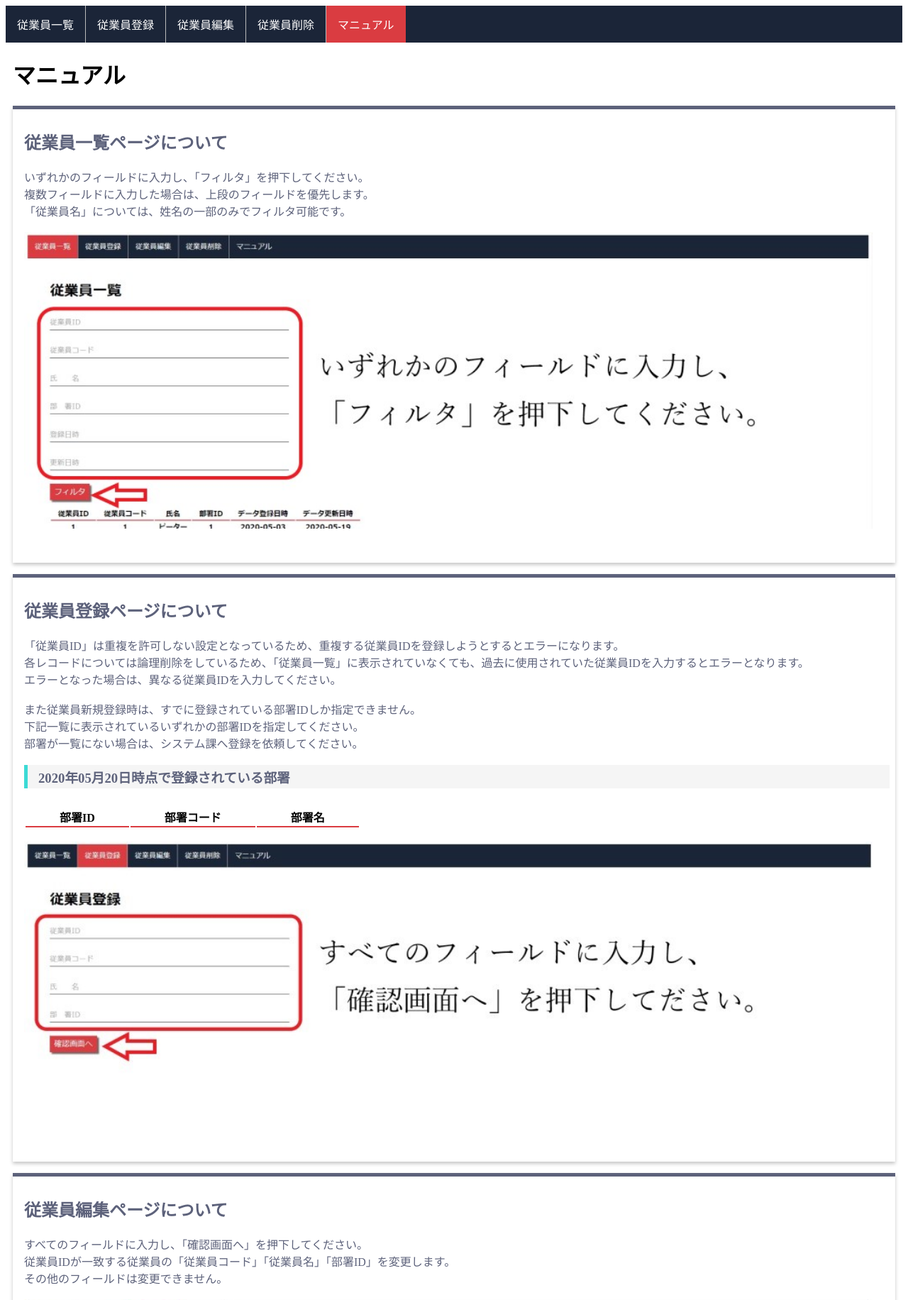
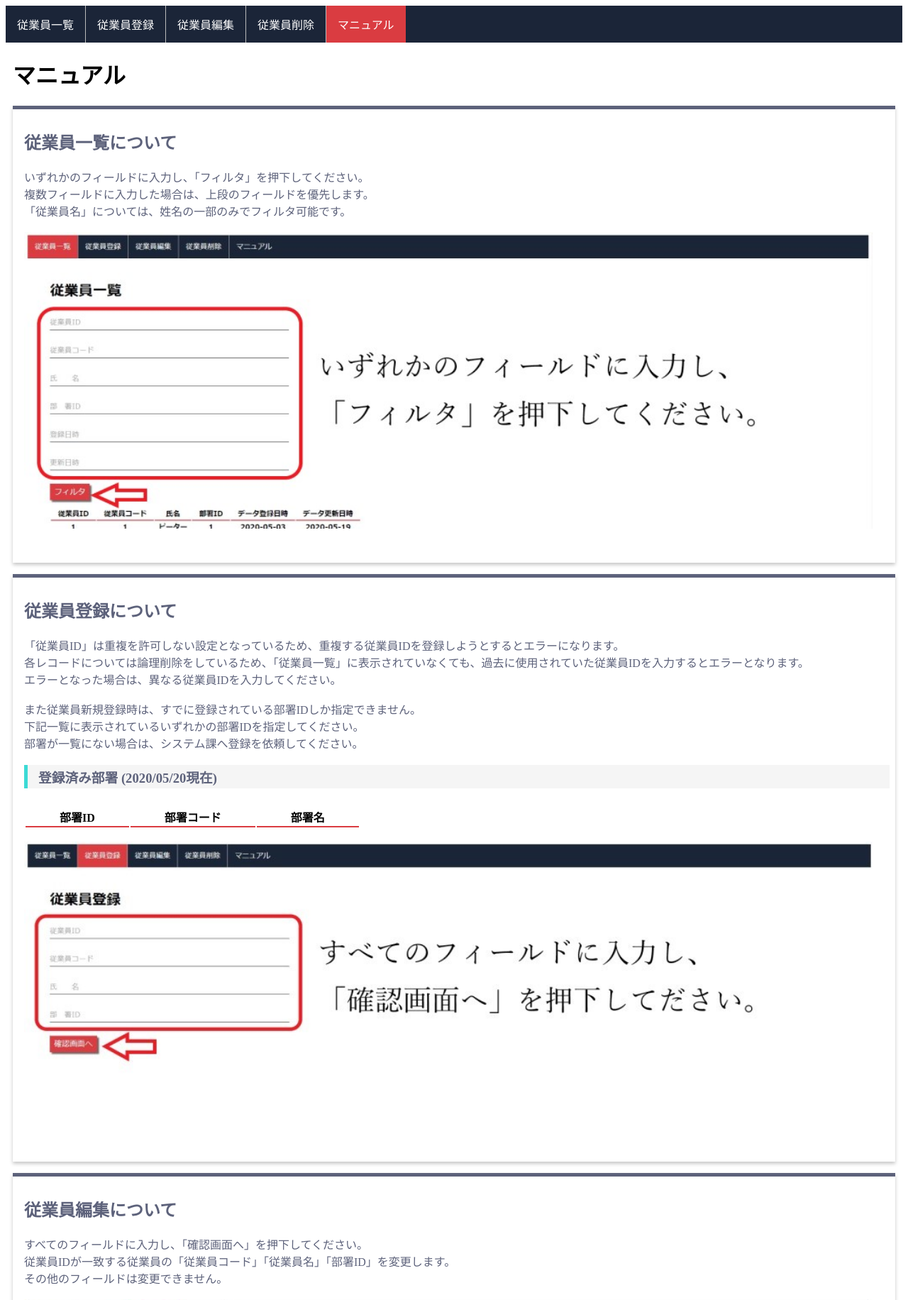
Before and after one commit to JunkiOkazaki/EmployeesMaster, a PHP site: page /employees-master-manual.php in a window 1280 px wide. Shown: the top 1832 px of the page at 71% size. Run offline with PHP 8.4, Linux system fonts and the light colour scheme; data that the repository does not hold is empty.

Commit message:
202005202127

```diff
--- a/employees-master-manual.php
+++ b/employees-master-manual.php
@@ -45,7 +45,7 @@
 <h1>マニュアル</h1>
 
 <div class="setsumei">
-<h2>従業員一覧ページについて</h2>
+<h2>従業員一覧について</h2>
 <p>
 いずれかのフィールドに入力し、「フィルタ」を押下してください。<br/>
 複数フィールドに入力した場合は、上段のフィールドを優先します。<br/>
@@ -55,7 +55,7 @@
 </div>
 
 <div class="setsumei">
-<h2>従業員登録ページについて</h2>
+<h2>従業員登録について</h2>
 <p>
 「従業員ID」は重複を許可しない設定となっているため、重複する従業員IDを登録しようとするとエラーになります。<br/>
 各レコードについては論理削除をしているため、「従業員一覧」に表示されていなくても、過去に使用されていた従業員IDを入力するとエラーとなります。<br/>
@@ -81,7 +81,7 @@ try{
 ?>
 
 <?php
-    echo "<h3>".date("Y年m月d日")."時点で登録されている部署"."</h3>";
+    echo "<h3>登録済み部署&nbsp;&#040;".date("Y/m/d")."現在&#041;</h3>";
 ?>
 
 <table><tbody>
@@ -114,7 +114,7 @@ try{
 
 
 <div class="setsumei">
-<h2>従業員編集ページについて</h2>
+<h2>従業員編集について</h2>
 <p>
 すべてのフィールドに入力し、「確認画面へ」を押下してください。<br/>
 従業員IDが一致する従業員の「従業員コード」「従業員名」「部署ID」を変更します。<br/>
@@ -125,7 +125,7 @@ try{
 
 
 <div class="setsumei">
-<h2>従業員削除ページについて</h2>
+<h2>従業員削除について</h2>
 <p>
 削除したい従業員の従業員IDを入力し、「確認画面へ」を押下してください。<br/>
 従業員IDが一致する従業員のレコードを削除します。<br/>
```
